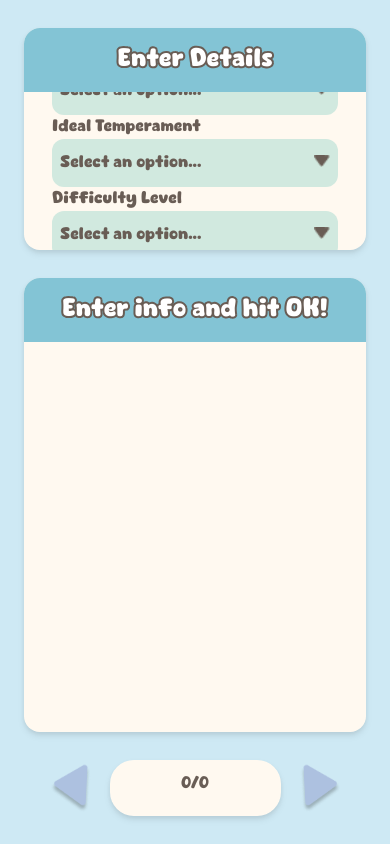
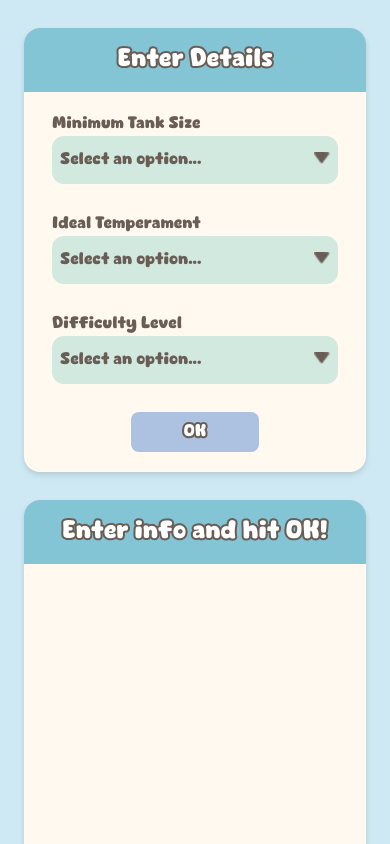
Before and after one commit to SamanthaTolentino/aquastock, a React (Vite) app in the folder client/: page / in a window 390 px wide. Shown: the top 844 px of the page. Built offline with nearby package versions, Linux system fonts and the light colour scheme.

Commit message:
Responsive fixes

```diff
--- a/client/src/components/BoxDiv.jsx
+++ b/client/src/components/BoxDiv.jsx
@@ -2,8 +2,8 @@ import React from 'react'
 
 export default function BoxDiv(props) {
   return (
-    <div className={`${props.gridClass} bg-tan-1 flex flex-col drop-shadow-md rounded-2xl overflow-hidden`}>
-      <div className='bg-blue-2 flex justify-center py-4 px-7'>
+    <div className={`${props.gridClass} bg-tan-1 flex flex-col drop-shadow-md rounded-2xl`}>
+      <div className='bg-blue-2 flex justify-center py-4 px-7 rounded-t-2xl'>
         <p className='text-white text-2xl stroke-1 fix-stroke text-center'>{props.title}</p>
       </div>
       <div className='grow px-7 py-5 flex flex-col justify-center overflow-auto'>
--- a/client/src/pages/Home.jsx
+++ b/client/src/pages/Home.jsx
@@ -191,7 +191,7 @@ export default function Home() {
     <form onSubmit={getFilteredFish} className='flex flex-col xl:w-300px xl:h-350px'>
       {
         selectOptions.map((select, index) => (
-          <div className='grow flex flex-col' key={index}>
+          <div className='grow flex flex-col xl:mb-0 mb-7' key={index}>
             <label>{select.label}</label>
             <div className='relative flex bg-teal-1 py-3 px-2 rounded-xl'>
               <select ref={wrapperRef} defaultValue={'default'} className='bg-transparent w-full z-10' name="" id="" onClick={() => {setOpen(!open); setActiveSelect(index)}} onChange={(e) => updateFormData(e.target.value, index)}>
@@ -223,10 +223,10 @@ export default function Home() {
     </form>
 
     const emptyFishDiv =
-      <div className='flex flex-col xl:w-600px h-350px'></div>
+      <div className='flex flex-col xl:w-600px xl:h-350px h-450px'></div>
 
     const fishDiv =
-      <div className='flex flex-col items-center xl:w-600px h-350px'>
+      <div className='flex flex-col items-center xl:w-600px xl:h-350px h-450px'>
         <img className='h-1/2 animate-bounceFish py-2' src={imgPath} alt="" />
         <div className='h-1/2 bg-teal-1 w-full rounded-lg overflow-auto py-4 px-5'>
           <div>{filteredFish.length ? filteredFish[currentSelection].description : ''}</div>
@@ -259,7 +259,7 @@ export default function Home() {
                   : <BoxDiv title={okClicked ? 'No fish in our database yet :(' : 'Enter info and hit OK!'} content={emptyFishDiv} gridClass={'xl:ml-2 xl:mb-0 mb-7'} />
                 }
               </div>
-              <div className='row-start-3'>
+              <div className='row-start-3 xl:mb-0 mb-7'>
                 <div className='flex justify-center items-center'>
                   <button onClick={goBack} className='mr-5 transition ease-in-out hover:scale-125'>
                     <img className='w-10 animate-wiggleLeft' src={arrowLeft} alt="arrowLeft" />
--- a/client/tailwind.config.js
+++ b/client/tailwind.config.js
@@ -25,6 +25,7 @@ export default {
       spacing: {
         '300px': '300px',
         '350px': '350px',
+        '450px': '450px',
         '600px': '600px',
       },
       fontFamily: {
```
